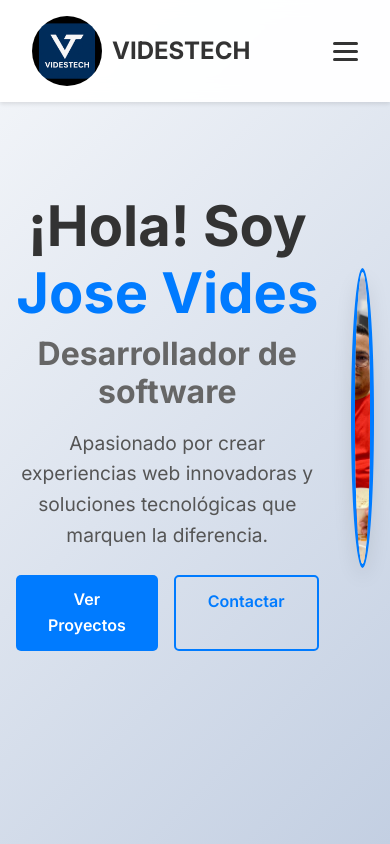
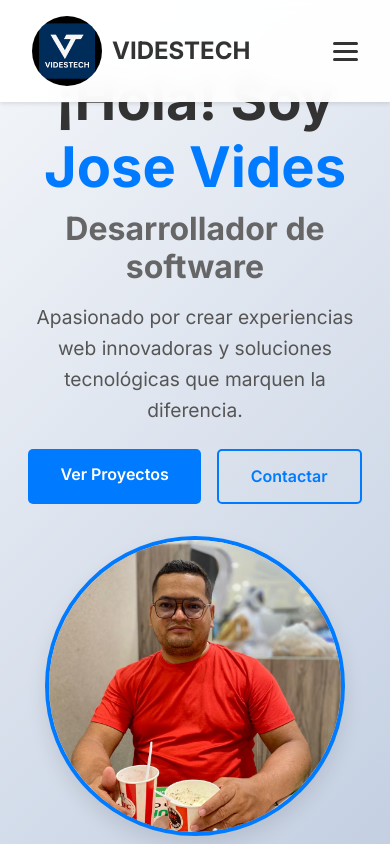
Before and after one commit to JoseVides17/portafolio-angular, an Angular app: page / in a window 390 px wide. Shown: the top 844 px of the page. Built offline with nearby package versions, Linux system fonts and the light colour scheme.

Commit message:
ajustes finales

```diff
--- a/src/app/components/about/about.component.html
+++ b/src/app/components/about/about.component.html
@@ -1,5 +1,7 @@
 <section class="about-section">
   <div class="container">
+    <br>
+    <br>
     <h2 class="section-title">Sobre Mí</h2>
 
     <div class="about-content">
--- a/src/app/components/contact/contact.component.html
+++ b/src/app/components/contact/contact.component.html
@@ -1,5 +1,6 @@
 <section class="contact-section">
   <div class="container">
+    <br>
     <h2>Contacto</h2>
 
     <div class="contact-content">
--- a/src/app/components/home/home.component.html
+++ b/src/app/components/home/home.component.html
@@ -1,5 +1,7 @@
 <section class="hero">
   <div class="hero-content">
+    <br>
+    <br>
     <h1>¡Hola! Soy <span class="highlight">Jose Vides</span></h1>
     <h2>Desarrollador de software</h2>
     <p class="description">
--- a/src/app/components/home/home.component.scss
+++ b/src/app/components/home/home.component.scss
@@ -267,3 +267,19 @@
     }
   }
 }
+
+@media (max-width: 768px) {
+  .hero {
+    flex-direction: column;
+
+    .hero-content {
+      margin-right: 0;
+      margin-bottom: 2rem;
+    }
+
+    .hero-image {
+      display: flex;
+      justify-content: center;
+    }
+  }
+}
--- a/src/app/components/navbar/navbar.component.html
+++ b/src/app/components/navbar/navbar.component.html
@@ -17,8 +17,8 @@
     <span></span>
   </div>
 </nav>
-
 <div class="mobile-menu" [class.open]="menuOpen">
+  <br>
   <a routerLink="/" routerLinkActive="active" [routerLinkActiveOptions]="{ exact: true }" (click)="closeMenu()">Inicio</a>
   <a routerLink="/about" routerLinkActive="active" (click)="closeMenu()">Sobre Mí</a>
   <a routerLink="/projects" routerLinkActive="active" (click)="closeMenu()">Proyectos</a>
--- a/src/app/components/projects/projects.component.html
+++ b/src/app/components/projects/projects.component.html
@@ -1,5 +1,6 @@
 <section class="projects-section">
   <div class="container">
+    <br>
     <h2>Mis Proyectos</h2>
 
     <div class="projects-grid">
```
